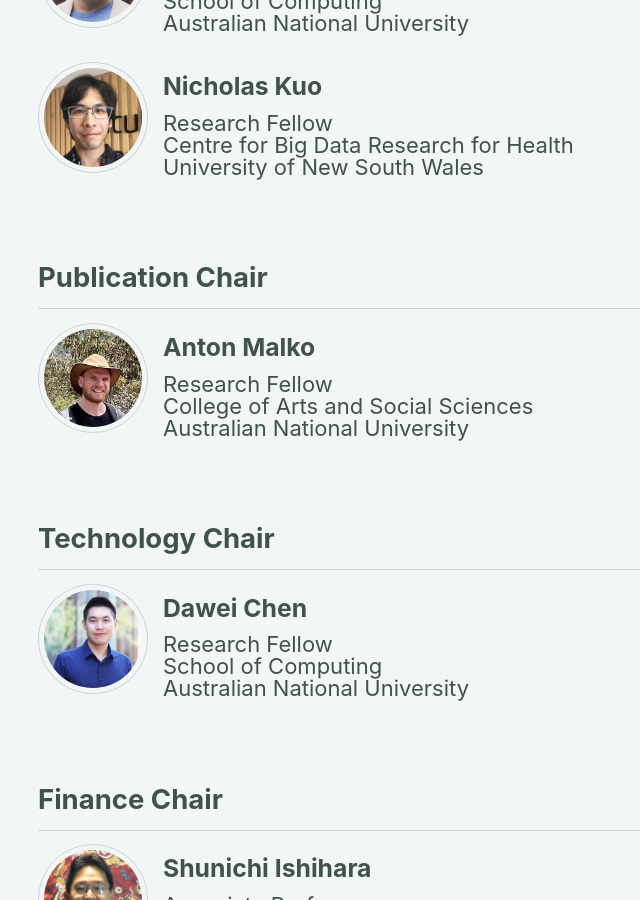
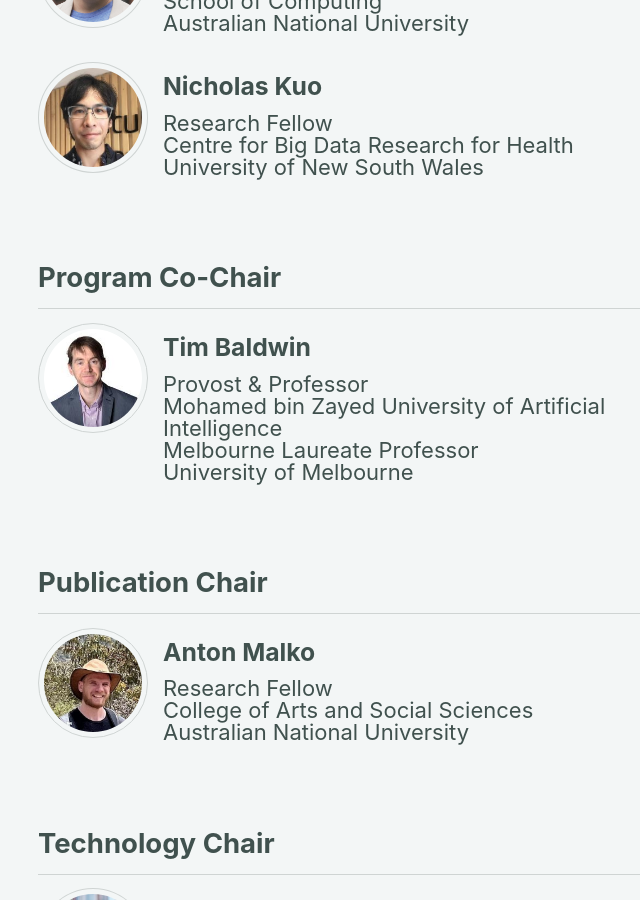
Before and after one commit to jkkummerfeld/alta2025, a Jekyll site: the page built from _pages/local_committee.md, in a window 1280 px wide and 900 px high, scrolled down 622 px. Shown: the whole window, without its empty margins (284-924 px from the left). Built offline with Jekyll 4.4.1, drawn with Linux system fonts in a browser that asks for light colours; cached includes are drawn as plain includes.

Commit message:
Add program co-chair

```diff
--- a/_pages/local_committee.md
+++ b/_pages/local_committee.md
@@ -26,6 +26,14 @@ permalink: /local_committee
   picture="/assets/images/committee/Nicholas_Kuo.jpg"
   site="https://www.unsw.edu.au/staff/nic-kuo"
   institution="Research Fellow<br>Centre for Big Data Research for Health<br>University of New South Wales"
+%}
+
+<h2>Program Co-Chair</h2>
+{% include committee-member.html
+  name="Tim Baldwin"
+  picture="/assets/images/committee/Tim_Baldwin.jpg"
+  site="https://eltimster.github.io/www/"
+  institution="Provost & Professor<br>Mohamed bin Zayed University of Artificial Intelligence<br>Melbourne Laureate Professor<br>University of Melbourne"
 %}
 
 <h2>Publication Chair</h2>
```
Also changed, not shown: assets/images/committee/Tim_Baldwin.jpg (added).
